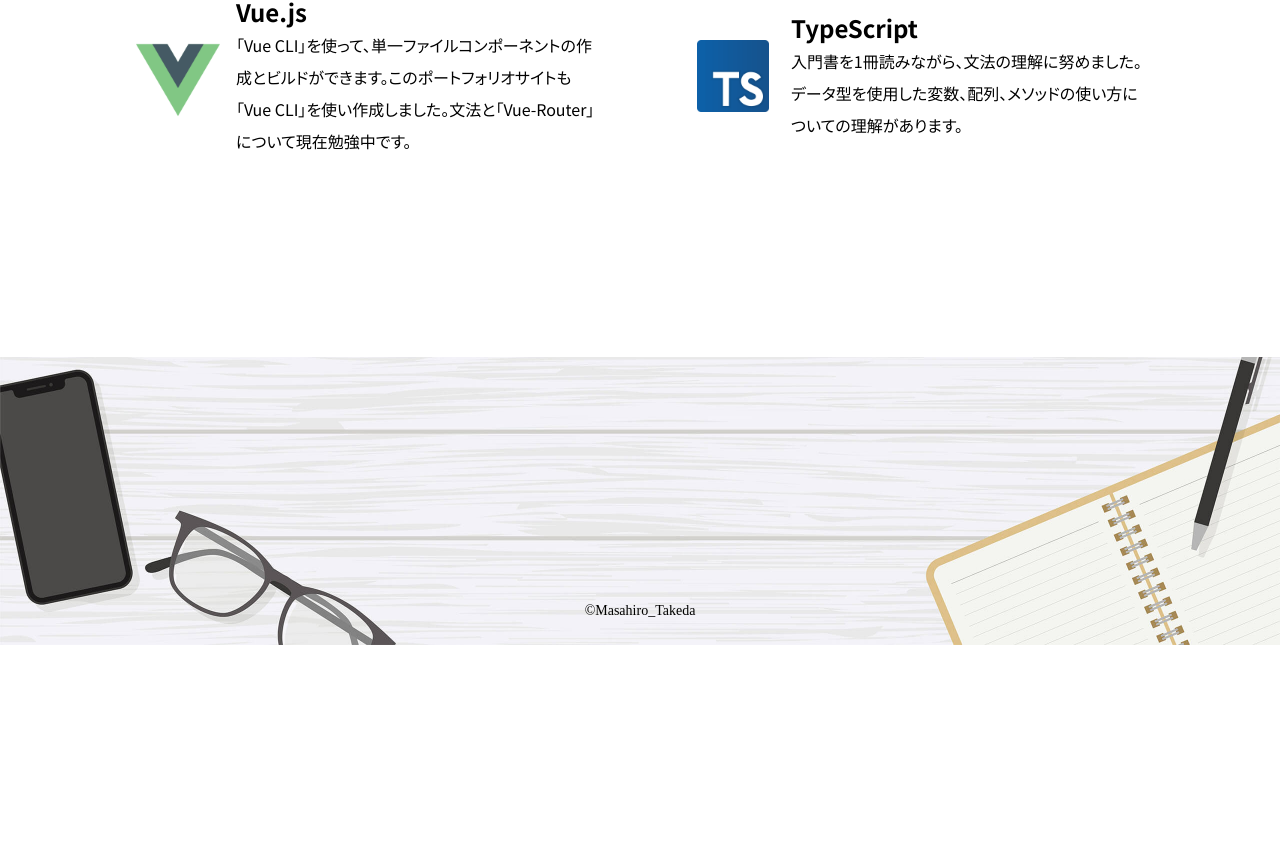
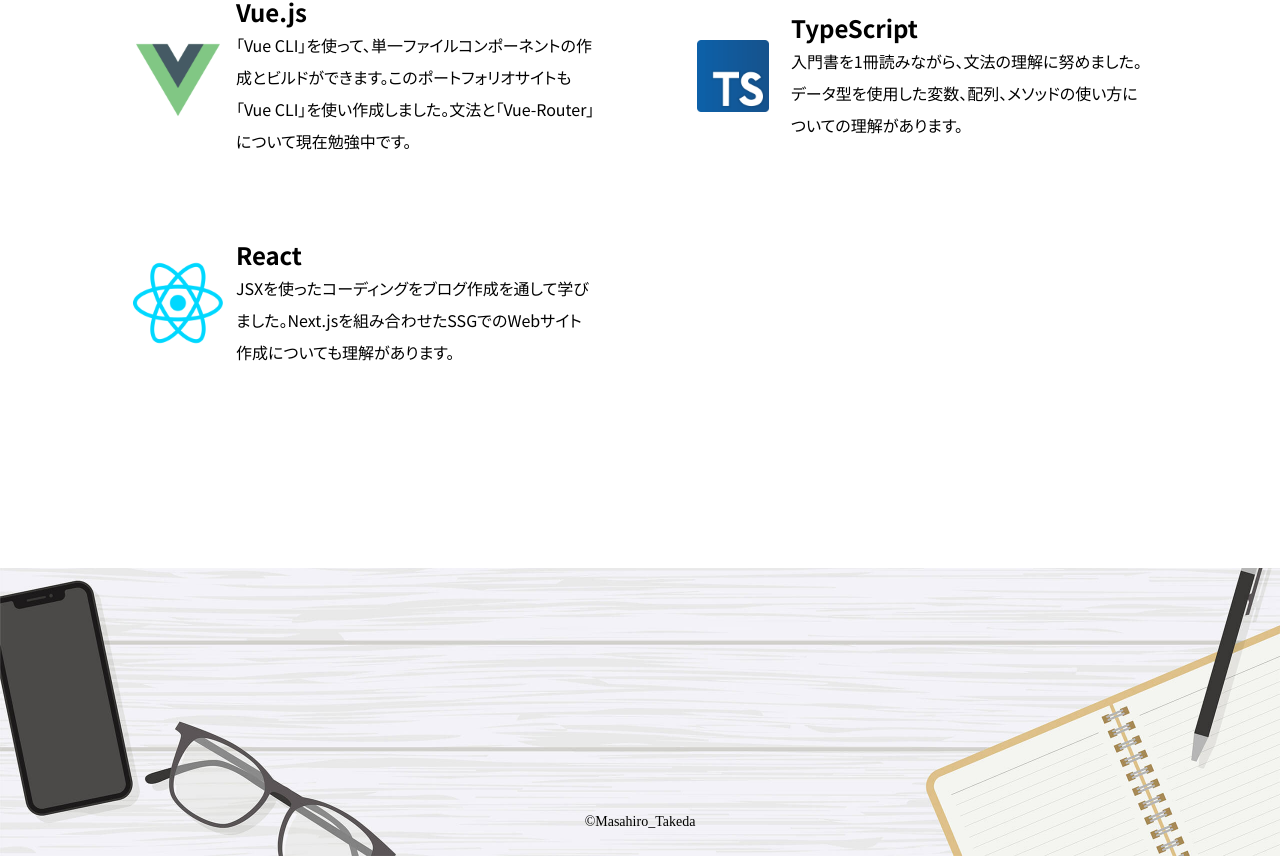
Before and after one commit to tkd-masa/portfolio-site, a Vue app: page / in a window 1280 px wide. Shown: the part 4546-5402 px from the top of the page. Before the commit the page ends 5191 px from the top, so only its background shows below. Built offline with nearby package versions, Linux system fonts and the light colour scheme; a web font is replaced by a local one.

Commit message:
reactのスキルについての項目を追加

```diff
--- a/src/components/SkillsArea.vue
+++ b/src/components/SkillsArea.vue
@@ -48,6 +48,12 @@ const items: { id: number; title: string; desc: string; img_src: string }[] = [
     desc: '入門書を1冊読みながら、文法の理解に努めました。データ型を使用した変数、配列、メソッドの使い方についての理解があります。',
     img_src: require('../assets/img/ts_icon.png'),
   },
+  {
+    id: 9,
+    title: 'React',
+    desc: 'JSXを使ったコーディングをブログ作成を通して学びました。Next.jsを組み合わせたSSGでのWebサイト作成についても理解があります。',
+    img_src: require('../assets/img/react_icon.png'),
+  }
 ]
 </script>
 
```
Also changed, not shown: src/assets/img/react_icon.png (added).
